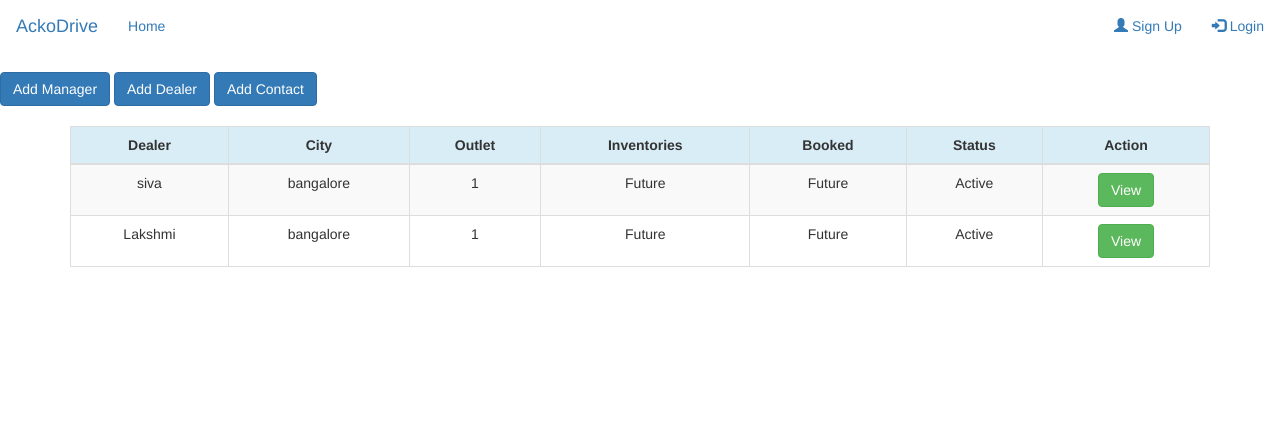
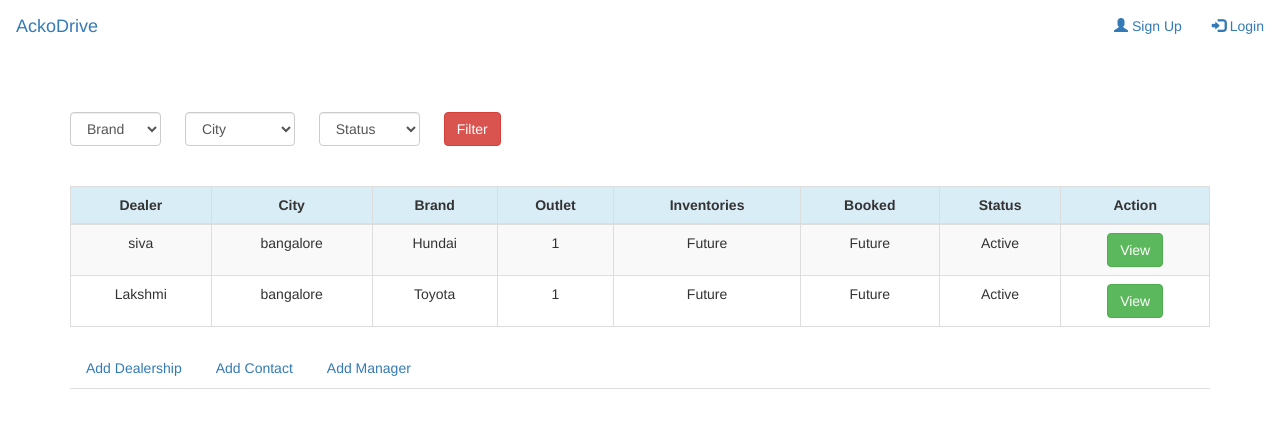
Before and after one commit to gokulacko/bdm, a Django app: page / in a window 1280 px wide. Shown: the top 428 px of the page. Run offline with Django 3.2, Linux system fonts and the light colour scheme; data comes from the database, SQL or seed files in the repository; both versions use the stored data as it was after the commit; some libraries are stand-ins or nearby versions.

Commit message:
filter and add dealer contact

```diff
--- a/dealer/static/css/styles.css
+++ b/dealer/static/css/styles.css
@@ -21,3 +21,6 @@
 .outlettable tr td {
   text-align: center;
 }
+.filterform{
+  margin-right: 20px;
+}
--- a/dealer/templates/base.html
+++ b/dealer/templates/base.html
@@ -22,7 +22,7 @@
 	      <a class="navbar-brand" href="/">AckoDrive</a>
 	    </div>
 	    <ul class="nav navbar-nav">
-	      <li class="active"><a href="/">Home</a></li>
+	      <!-- <li class="active"><a href="/">Home</a></li> -->
 
 	    </ul>
 	    <ul class="nav navbar-nav navbar-right">
--- a/dealer/templates/dealer/index.html
+++ b/dealer/templates/dealer/index.html
@@ -1,5 +1,5 @@
 {% extends "base.html" %} {% load crispy_forms_tags %}{% block content %}
-<button
+<!-- <button
   type="button"
   class="btn btn-primary "
   data-toggle="modal"
@@ -22,7 +22,7 @@
   data-target="#contact"
 >
   Add Contact
-</button>
+</button> -->
 <div class="modal fade" id="myModal" role="dialog">
   <div class="modal-dialog">
     <!-- Modal content -->
@@ -141,11 +141,51 @@
 <br />
 <br />
 <div class="container">
+
+  <div class="filter">
+    <form action="/" method="POST" class=" form-inline">{% csrf_token %}
+      <div class="form-group filterform">
+
+          <select class="form-control" id="Brand" name="brand">
+            <option disabled selected>Brand</option>
+            <option value="Honda">Honda</option>
+            <option value="hundai">Hundai</option>
+            <option value="Toyota">Toyota</option>
+            <option value="Tata">Tata</option>
+          </select>
+        </div>
+        <div class="form-group filterform">
+
+            <select class="form-control" id="City" name="city" >
+              <option disabled selected>City</option>
+              <option value="bangalore">Bangalore</option>
+              <option value="chennai">Chennai</option>
+              <option value="mumbai" >Mumbai</option>
+              <option value ="delhi">Delhi</option>
+            </select>
+          </div>
+          <div class="form-group filterform">
+
+              <select class="form-control" id="Status" name="status">
+                <option disabled selected>Status</option>
+                <option value="Active">Active</option>
+                <option value="inactive">In-Active</option>
+                <option value="expired">Expired</option>
+
+              </select>
+            </div>
+            <input type="hidden" name="filter" value ="filter" />
+            <button type="submit" class="save btn btn-danger">Filter</button>
+    </form>
+  </div>
+  <br>
+  <br>
   <table class="dashboard table table-striped table-bordered table-hover">
     <thead>
       <tr class="head info">
         <th>Dealer</th>
         <th>City</th>
+        <th>Brand</th>
         <th>Outlet</th>
         <th>Inventories</th>
         <th>Booked</th>
@@ -158,6 +198,7 @@
       <tr>
         <td>{{ d.dealership_name }}</td>
         <td>{{ d.city }}</td>
+        <td>{{ d.brand }}</td>
         <td>{{ d.outlet_set.count }}</td>
         <td>Future</td>
         <td>Future</td>
@@ -172,4 +213,39 @@
     </tbody>
   </table>
 </div>
+
+<div class="container">
+  <ul class="nav nav-tabs">
+    <li ><a data-toggle="tab" href="#dealer">Add Dealership</a></li>
+    <li><a data-toggle="tab" href="#addcontact">Add Contact</a></li>
+    <li><a data-toggle="tab" href="#manager">Add Manager</a></li>
+  </ul>
+</div>
+<div class="tab-content">
+  <div class=" tab-pane fade container" id="dealer">
+    <form method="POST" class="dealerform">
+      {% csrf_token %} {{ dealerform | crispy }}
+
+      <button type="submit" class="save btn btn-success">Save</button>
+    </form>
+
+  </div>
+
+  <div class=" tab-pane fade container" id="addcontact">
+    <form method="POST" class="contactform">
+      {% csrf_token %} {{ contactform | crispy }}
+
+      <button type="submit" class="save btn btn-success">Save</button>
+    </form>
+  </div>
+
+  <div class="tab-pane fade container" id="manager">
+    <form method="POST" class="bdmform">
+      {% csrf_token %} {{ form | crispy }}
+
+      <button type="submit" class="save btn btn-success">Save</button>
+    </form>
+  </div>
+</div>
+
 {% endblock %}
--- a/dealer/urls.py
+++ b/dealer/urls.py
@@ -8,5 +8,6 @@ urlpatterns = [
 	url(r'^(?P<id>\d+)/dealer-edit/$', views.dealerEdit, name='dealer-edit' ),
 	url(r'^(?P<id>\d+)/outlet-edit/$', views.outletEdit, name='outlet-edit' ),
 	url(r'^(?P<id>\d+)/contact-edit/$', views.contactEdit, name='contact-edit' ),
+	url(r'^(?P<id>\d+)/add-dealer-contact/$', views.addDealerContact, name='add-dealer-contact' ),
 
 ]
--- a/dealer/views.py
+++ b/dealer/views.py
@@ -1,4 +1,5 @@
 from django.shortcuts import render
+from django.contrib import messages
 from .forms import BdmForm, DealerForm, ContactForm
 from .models import Dealer, Bdm, Outlet, Contact
 # from geopy.geocoders import Nominatim
@@ -16,12 +17,31 @@ def index(request):
         if form.is_valid():
             form.save()
             form = BdmForm()
-        if dealerform.is_valid():
+        elif dealerform.is_valid():
             dealerform.save()
             dealerform = DealerForm()
-        if contactform.is_valid():
+        elif contactform.is_valid():
             contactform.save()
-            contactform = DealerForm()
+            contactform = ContactForm()
+        elif request.POST.get('filter'):
+            print(request.POST.get('filter'))
+            city = request.POST.get('city')
+            brand = request.POST.get('brand')
+            status = request.POST.get('status')
+            if not brand:
+                brand = ""
+            if not city:
+                city = ""
+            if not status:
+                status = ""
+            dealer = Dealer.objects.filter(city__icontains=city, brand__icontains = brand, status__icontains = status)
+            print(dealer)
+            print(city)
+            form = BdmForm()
+            dealerform = DealerForm()
+            contactform = ContactForm()
+            return render(request, 'dealer/index.html', {'form':form, 'dealerform':dealerform, 'contactform':contactform, 'dealer':dealer})
+
     else:
         form = BdmForm()
         dealerform = DealerForm()
@@ -77,16 +97,33 @@ def outletEdit(request, id):
 def contactEdit(request, id):
     contact = Contact.objects.get(id=id)
     if request.method == "POST":
-        form = ContactForm(request.POST)
-        print(form['active'].value())
+        contactform = ContactForm(request.POST, instance=contact)
+        if contactform.is_valid():
+            contactform.save()
+            contactform = ContactForm()
+        # print(form['active'].value())
         # contact = Contact.objects.get(id=id)
-        contact.name = request.POST.get('name')
-        contact.designation = request.POST.get('designation')
-        contact.email = request.POST.get('email')
-        contact.contact_no_1 = request.POST.get('contact_no_1')
-        contact.contact_no_2 = request.POST.get('contact_no_2')
-        contact.active = form['active'].value()
-        contact.save()
+        # contact.name = request.POST.get('name')
+        # contact.designation = request.POST.get('designation')
+        # contact.email = request.POST.get('email')
+        # contact.contact_no_1 = request.POST.get('contact_no_1')
+        # contact.contact_no_2 = request.POST.get('contact_no_2')
+        # contact.active = form['active'].value()
+        # contact.save()
     contactform = ContactForm(instance=contact)
 
     return render(request, 'dealer/contact_edit.html', { 'contact':contact, 'contactform':contactform })
+
+def addDealerContact(request, id):
+    dealer_id = id
+    print(dealer_id)
+    messages =""
+    if request.method == "POST":
+        contactform = ContactForm(request.POST)
+        if contactform.is_valid():
+            contactform.save()
+            messages = "Contact added successfully"
+
+    contactform = ContactForm()
+
+    return render(request, 'dealer/add_dealer_contact.html', { 'contactform':contactform, 'messages':messages, 'dealer_id':dealer_id } )
```
Also changed, not shown: dealer/models.py (+8 -8 lines), dealer/templates/dealer/add_dealer_contact.html (added, +43 -0 lines), dealer/templates/dealer/contact_edit.html (+4 -82 lines), dealer/templates/dealer/dealer.html (+11 -5 lines), db.sqlite3.
